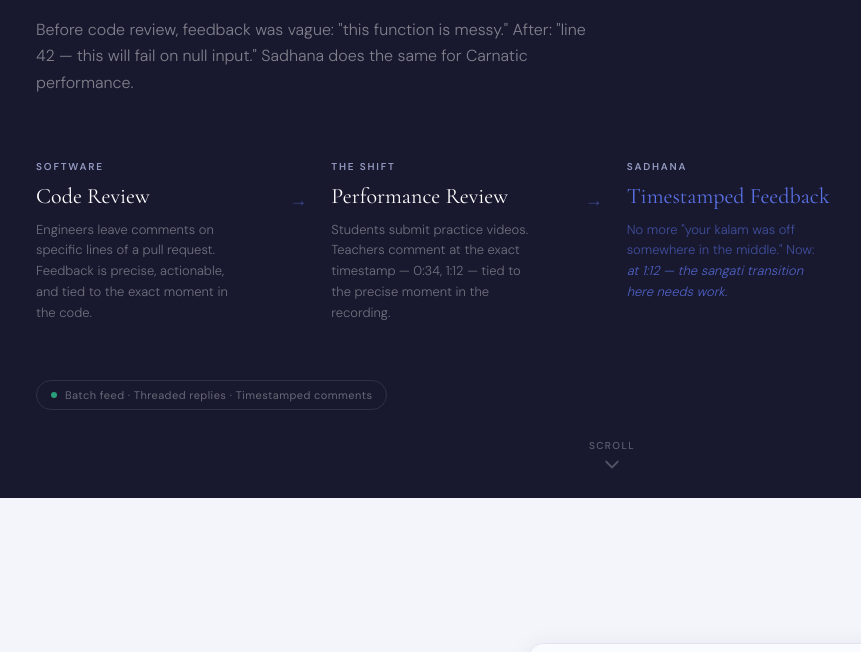
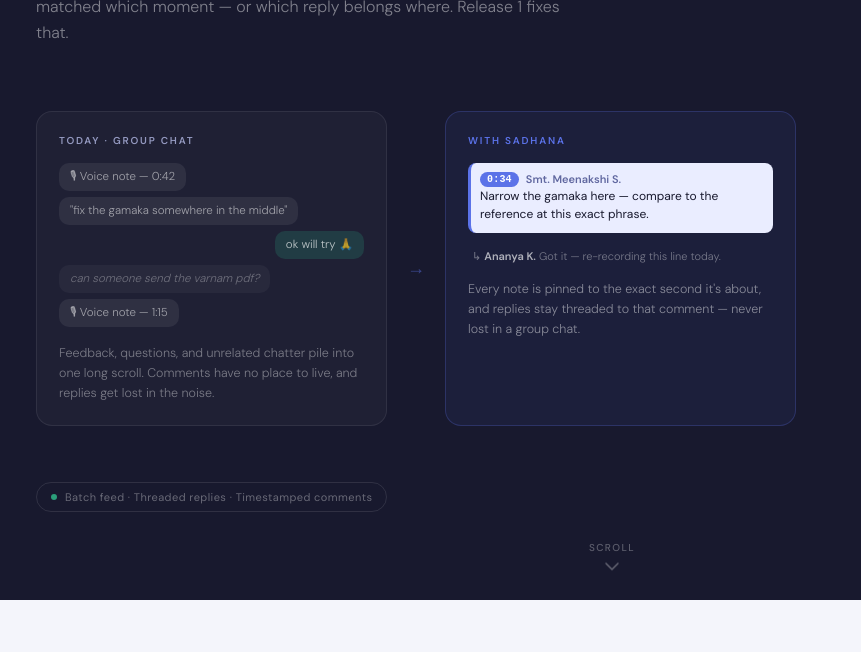
Before and after one commit to vmahad/sakshi, a plain HTML site: page release/index.html in a window 1280 px wide. Shown: the part 365-1017 px from the top of the page, without its empty margins (28-889 px from the left). Drawn offline with nearby package versions, Linux system fonts and the light colour scheme.

Commit message:
Reframe Release 1 problem/solution around WhatsApp feedback, not code review

```diff
--- a/release/index.html
+++ b/release/index.html
@@ -103,62 +103,90 @@
     margin-bottom: 64px;
   }
 
-  .analogy-grid {
+  .compare-grid {
     display: grid;
-    grid-template-columns: 1fr auto 1fr auto 1fr;
+    grid-template-columns: 1fr auto 1fr;
     gap: 0;
-    align-items: start;
-    max-width: 820px;
+    align-items: stretch;
+    max-width: 760px;
     width: 100%;
   }
 
-  .analogy-col {
+  .compare-col {
     display: flex;
     flex-direction: column;
-    gap: 10px;
+    gap: 16px;
+    background: rgba(255,255,255,0.03);
+    border: 1px solid rgba(255,255,255,0.08);
+    border-radius: 16px;
+    padding: 22px;
+  }
+  .compare-col.solution {
+    background: rgba(91,114,232,0.07);
+    border-color: rgba(91,114,232,0.25);
   }
 
-  .analogy-label {
+  .compare-label {
     font-size: 10px;
     font-weight: 600;
     letter-spacing: 0.18em;
     text-transform: uppercase;
     color: var(--text-tertiary);
   }
+  .compare-col.solution .compare-label { color: var(--indigo); }
 
-  .analogy-title {
-    font-family: 'Cormorant Garamond', serif;
-    font-size: 22px;
-    font-weight: 400;
-    color: var(--white);
-    line-height: 1.2;
+  .compare-body {
+    font-size: 12.5px;
+    font-weight: 300;
+    color: rgba(255,255,255,0.4);
+    line-height: 1.6;
   }
+  .compare-col.solution .compare-body { color: rgba(255,255,255,0.48); }
 
-  .analogy-body {
-    font-size: 13px;
-    font-weight: 300;
-    color: rgba(255,255,255,0.38);
-    line-height: 1.6;
-    max-width: 200px;
-  }
-
-  .analogy-arrow {
+  .compare-arrow {
     display: flex;
     align-items: center;
     justify-content: center;
-    padding: 0 24px;
-    padding-top: 28px;
+    padding: 0 20px;
     color: var(--indigo);
     opacity: 0.5;
     font-size: 18px;
   }
 
-  .analogy-col.highlight .analogy-title {
-    color: var(--indigo);
+  /* Mini chat mock — the problem */
+  .chat-mock { display: flex; flex-direction: column; gap: 6px; }
+  .chat-bubble {
+    align-self: flex-start;
+    background: rgba(255,255,255,0.07);
+    color: rgba(255,255,255,0.55);
+    font-size: 11.5px;
+    font-weight: 300;
+    padding: 6px 11px;
+    border-radius: 10px;
+    max-width: 92%;
+    line-height: 1.4;
   }
-  .analogy-col.highlight .analogy-body {
-    color: rgba(91,114,232,0.6);
+  .chat-bubble.self {
+    align-self: flex-end;
+    background: rgba(43,158,122,0.22);
+    color: rgba(255,255,255,0.7);
   }
+  .chat-bubble.muted { opacity: 0.6; font-style: italic; }
+
+  /* Mini comment card — the solution */
+  .mini-card {
+    background: var(--indigo-light);
+    border-left: 3px solid var(--indigo);
+    border-radius: 8px;
+    padding: 9px 11px 9px 9px;
+  }
+  .mini-reply {
+    font-size: 11px;
+    font-weight: 300;
+    color: rgba(255,255,255,0.4);
+    padding-left: 4px;
+  }
+  .mini-reply strong { color: rgba(255,255,255,0.65); font-weight: 600; }
 
   .slide-1-badge {
     margin-top: 56px;
@@ -510,8 +538,8 @@
     .slide { padding: 64px 24px; }
     .deck-wordmark { top: 24px; left: 24px; }
     .slide-2-inner { grid-template-columns: 1fr; gap: 28px; }
-    .analogy-grid { grid-template-columns: 1fr; gap: 24px; }
-    .analogy-arrow { display: none; }
+    .compare-grid { grid-template-columns: 1fr; gap: 16px; }
+    .compare-arrow { display: none; }
   }
 </style>
 
@@ -523,38 +551,40 @@
     <div class="eyebrow">Release 1 · TestFlight Preview</div>
 
     <h1 class="slide-1-headline">
-      Code review gave engineers<br>
-      <em>precise, line-by-line feedback.</em><br>
-      Music deserves the same.
+      Your teacher's best notes<br>
+      <em>are buried in a group chat.</em>
     </h1>
 
     <p class="slide-1-sub">
-      Before code review, feedback was vague: "this function is messy."
-      After: "line 42 — this will fail on null input."
-      Sadhana does the same for Carnatic performance.
+      Voice notes, corrections, and "good job!" messages all land in the same WhatsApp thread. By next week, no one remembers which comment matched which moment — or which reply belongs where. Release 1 fixes that.
     </p>
 
-    <div class="analogy-grid">
-      <div class="analogy-col">
-        <span class="analogy-label">Software</span>
-        <span class="analogy-title">Code Review</span>
-        <p class="analogy-body">Engineers leave comments on specific lines of a pull request. Feedback is precise, actionable, and tied to the exact moment in the code.</p>
+    <div class="compare-grid">
+      <div class="compare-col">
+        <span class="compare-label">Today · Group Chat</span>
+        <div class="chat-mock">
+          <div class="chat-bubble">🎙 Voice note — 0:42</div>
+          <div class="chat-bubble">"fix the gamaka somewhere in the middle"</div>
+          <div class="chat-bubble self">ok will try 🙏</div>
+          <div class="chat-bubble muted">can someone send the varnam pdf?</div>
+          <div class="chat-bubble">🎙 Voice note — 1:15</div>
+        </div>
+        <p class="compare-body">Feedback, questions, and unrelated chatter pile into one long scroll. Comments have no place to live, and replies get lost in the noise.</p>
       </div>
 
-      <div class="analogy-arrow">→</div>
+      <div class="compare-arrow">→</div>
 
-      <div class="analogy-col">
-        <span class="analogy-label">The shift</span>
-        <span class="analogy-title">Performance Review</span>
-        <p class="analogy-body">Students submit practice videos. Teachers comment at the exact timestamp — 0:34, 1:12 — tied to the precise moment in the recording.</p>
-      </div>
-
-      <div class="analogy-arrow">→</div>
-
-      <div class="analogy-col highlight">
-        <span class="analogy-label">Sadhana</span>
-        <span class="analogy-title">Timestamped Feedback</span>
-        <p class="analogy-body">No more "your kalam was off somewhere in the middle." Now: <em style="color:rgba(91,114,232,0.8);font-style:italic;">at 1:12 — the sangati transition here needs work.</em></p>
+      <div class="compare-col solution">
+        <span class="compare-label">With Sadhana</span>
+        <div class="mini-card">
+          <div class="comment-top">
+            <span class="ts-pill-inline">0:34</span>
+            <span class="comment-author">Smt. Meenakshi S.</span>
+          </div>
+          <p class="comment-text">Narrow the gamaka here — compare to the reference at this exact phrase.</p>
+        </div>
+        <div class="mini-reply">↳ <strong>Ananya K.</strong> Got it — re-recording this line today.</div>
+        <p class="compare-body">Every note is pinned to the exact second it's about, and replies stay threaded to that comment — never lost in a group chat.</p>
       </div>
     </div>
 
```
Also changed, not shown: index.html (+2 -2 lines).
